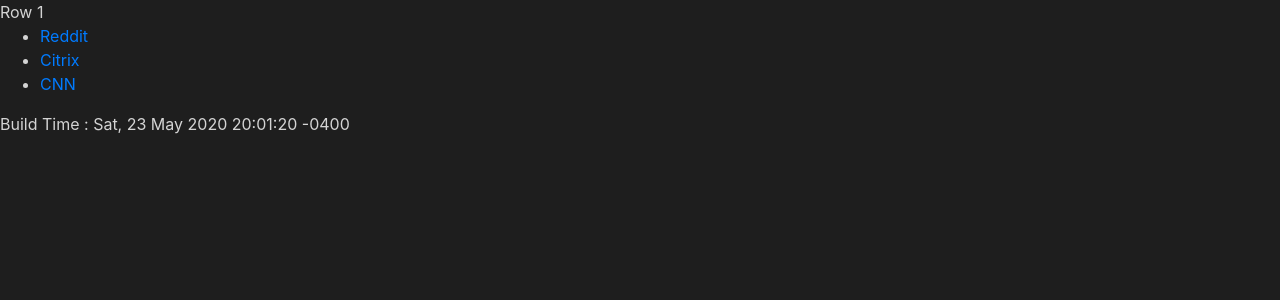
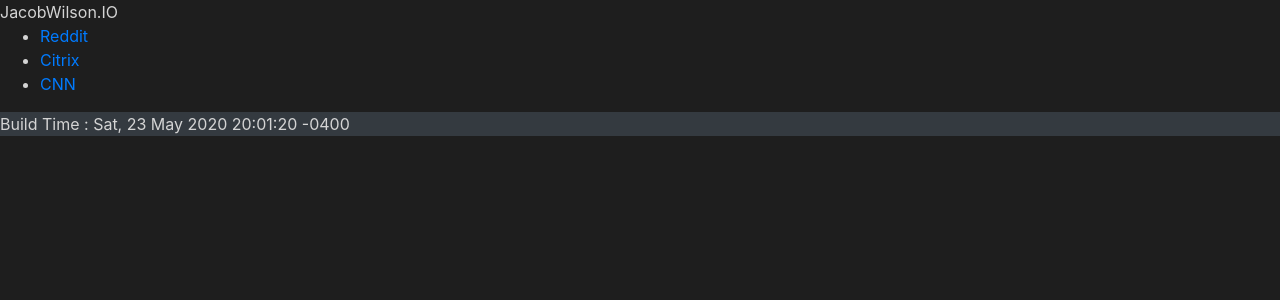
Before and after one commit to jdwilson85/startPage, a Jekyll site: the page built from index.md, in a window 1280 px wide. Shown: the top 300 px of the page. Built offline with Jekyll 4.4.1, drawn with Linux system fonts in a browser that asks for light colours; nearby versions of some CDN libraries.

Commit message:
foot color

```diff
--- a/_includes/footer.html
+++ b/_includes/footer.html
@@ -1,5 +1,5 @@
 <footer class="mastfoot mt-auto">
-        <div class="inner">
+        <div class="inner bg-dark">
        Build Time : {{ site.time | date_to_rfc822 }}
         </div>
 </footer>
--- a/_layouts/default.html
+++ b/_layouts/default.html
@@ -5,7 +5,7 @@
 <body>
   <div class="container-fluid">
     <div class="row">
-      Row 1
+      JacobWilson.IO
     </div>
     <div class="row">
       <ul>
@@ -21,5 +21,4 @@
   </div>
   {% include footer.html %}
 </body>
-
 </html>
--- a/assets/css/override.scss
+++ b/assets/css/override.scss
@@ -3,3 +3,4 @@
 // Body
 $body-bg: #1E1E1E;
 $body-color: #D4D4D4;
+$bg-dark: #252526;
```
